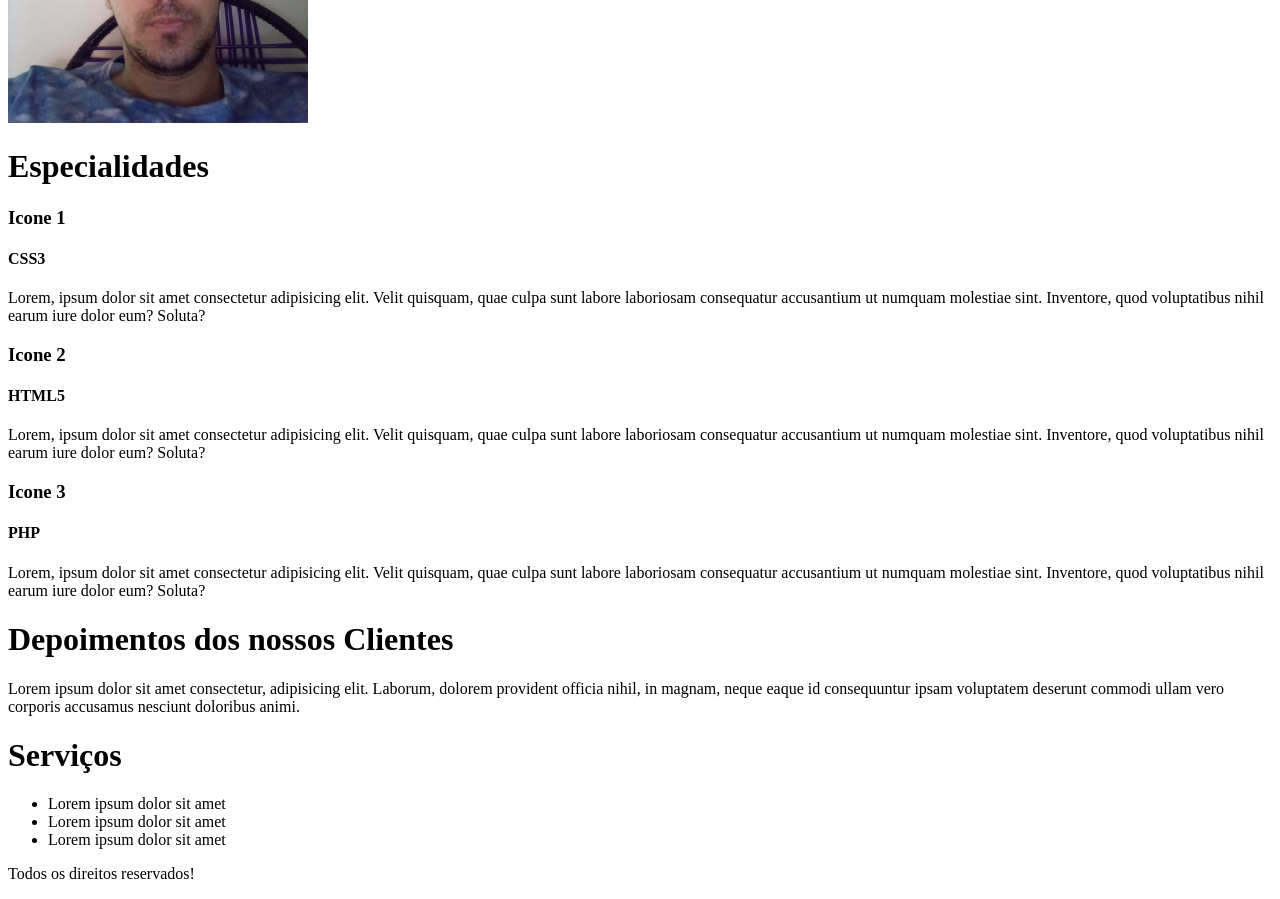
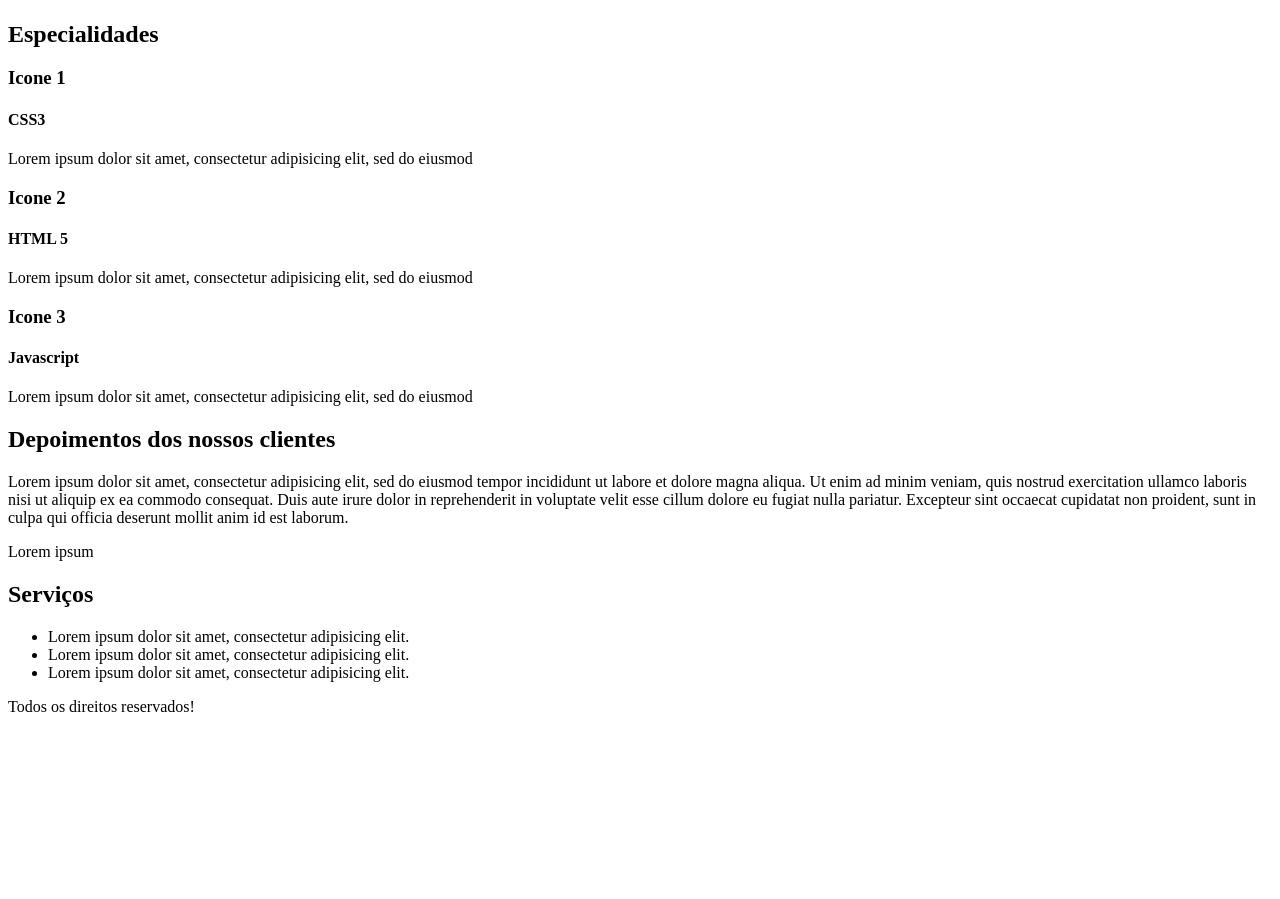
Before and after one commit to joaocastro125/projeto_curriculo, a PHP site: page / in a window 1280 px wide. Shown: the part 730-1629 px from the top of the page. After the commit the page ends 1442 px from the top, so only its background shows below. Run offline with PHP 8.4, Linux system fonts and the light colour scheme.

Commit message:
atualizando

```diff
--- a/index.php
+++ b/index.php
@@ -1,88 +1,122 @@
 <!DOCTYPE html>
-<html lang="en">
-
+<html>
 <head>
-    <meta charset="UTF-8">
-    <meta http-equiv="X-UA-Compatible" content="IE=edge">
-    <meta name="viewport" content="width=device-width, initial-scale=1.0">
-    <title>projeto html </title>
+	<title>Projeto 01</title>
+	<meta name="viewport" content="width=device-width, initial-scale=1.0">
+	<meta name="keywords" content="palavras-chave,do,meu,site">
+	<meta name="description" content="Descrição do meu website">
+	<meta charset="utf-8" />
 </head>
-
 <body>
 
-    <a href="../../">Logomarca</a>
-    <ul>
-        <a href="#">
-            <li>Home</li>
-        </a>
-        <a href="#depoimentos" target="_black">
-            <li>Depoimentos</li>
-        </a>
-        <a href="#servico">
-            <li>Serviço</li>
-        </a>
-        <a href="">
-            <li>Contatos</li>
-        </a>
-    </ul>
+	<header>
+		<div class="center">
+			<div class="logo"><a href="/">Logomarca</a></div><!--logo-->
+			<nav class="desktop">
+				<ul>
+					<li><a href="">Home</a></li>
+					<li><a href="depoimentos">Depoimentos</a></li>
+					<li><a href="servicos">Serviços</a></li>
+					<li><a href="contato">Contato</a></li>
+				</ul>
+			</nav>
+			 <nav class="mobile right">
+				<ul>
+					<li><a href="">Home</a></li>
+					<li><a href="">Depoimentos</a></li>
+					<li><a href="">Serviços</a></li>
+					<li><a href="contato">Contato</a></li>
+				</ul>
+			</nav>
+		</div><!--center-->
+	</header>
 
-    <ul>
-        <a href="">
-            <li>Home</li>
-        </a>
-        <a href="">
-            <li>Depoimentos</li>
-        </a>
-        <a href="">
-            <li>Serviço</li>
-        </a>
-        <a href="">
-            <li>Contatos</li>
-        </a>
-    </ul>
+	<section class="banner-principal">
+		<div class="center">
+			<form>
+				<h2>Qual o seu melhor email?</h2>
+				<input type="email" name="email">
+				<input type="submit" name="acao" value="Cadastrar">
+			</form>
+		</div>
+	</section>
 
-    <form action="" method="get">
-        <h1>Qual o seu melhor email?</h1>
-        <input type="text" placeholder="Informe porfavor o seu email">
-        <input type="submit" value="Cadastrar">
-    </form>
+	<section class="descricao-autor">
+		<div class="center">
+			<div class="w50">
+				<h2>João Castro</h2>
+				<p>
+					Lorem ipsum dolor sit amet, consectetur adipisicing elit, sed do eiusmodtempor incididunt ut labore et dolore magna aliqua. Ut enim ad minim veniam,
+					quis nostrud exercitation ullamco laboris nisi ut aliquip ex ea commodo
+					consequat. Duis aute irure dolor in reprehenderit in voluptate velit esse
+					cillum dolore eu fugiat nulla pariatur. Excepteur sint occaecat cupidatat non
+					proident, sunt in culpa qui officia deserunt mollit anim id est laborum.
+				</p>
+			</div>
+			<div class="w50">
+				<img src="images/foto.jpg">
+			</div>
+		</div>
+	</section>
 
-    <h1>João Castro</h1>
-    <p>Lorem ipsum dolor sit, amet consectetur adipisicing elit. Nemo quae, a ducimus ullam eveniet numquam quam aliquid autem fugiat, libero soluta, sit placeat! Voluptates molestias corrupti quam explicabo quo est.
-        Lorem, ipsum dolor sit amet consectetur adipisicing elit. Minus impedit nisi facilis ad labore eos, tenetur illo pariatur recusandae incidunt molestiae sapiente mollitia commodi in maiores, eaque dolores? Nisi, saepe.
-    </p>
-    <img src="./img/foto.jpeg" alt="foto" width="300px">
+	<section class="especialidades">
+		<h2 class="title">Especialidades</h2>
+		<div class="center">
+			<div class="box-especialidade">
+				<h3>Icone 1</h3>
+				<h4>CSS3</h4>
+				<p>Lorem ipsum dolor sit amet, consectetur adipisicing elit, sed do eiusmod</p>
+			</div><!--box-especialidade-->
 
-    <h1>Especialidades</h1>
-    <h3>Icone 1 </h3>
-    <h4>CSS3</h4>
+			<div class="box-especialidade">
+				<h3>Icone 2</h3>
+				<h4>HTML 5</h4>
+				<p>Lorem ipsum dolor sit amet, consectetur adipisicing elit, sed do eiusmod</p>
+			</div><!--box-especialidade-->
 
-    <p>Lorem, ipsum dolor sit amet consectetur adipisicing elit. Velit quisquam, quae culpa sunt labore laboriosam consequatur accusantium ut numquam molestiae sint. Inventore, quod voluptatibus nihil earum iure dolor eum? Soluta?</p>
+			<div class="box-especialidade">
+				<h3>Icone 3</h3>
+				<h4>Javascript</h4>
+				<p>Lorem ipsum dolor sit amet, consectetur adipisicing elit, sed do eiusmod</p>
+			</div><!--box-especialidade-->
+		</div>
+	</section>
 
-    <h3>Icone 2</h3>
+	<section class="extras">
+		<div class="center">
+			<div class="w50 depoimentos-container">
+				<h2 class="title">Depoimentos dos nossos clientes</h2>
 
-    <h4>HTML5</h4>
+				<div class="depoimento-single">
+					<p class="depoimento-descricao">
+						Lorem ipsum dolor sit amet, consectetur adipisicing elit, sed do eiusmod
+						tempor incididunt ut labore et dolore magna aliqua. Ut enim ad minim veniam,
+						quis nostrud exercitation ullamco laboris nisi ut aliquip ex ea commodo
+						consequat. Duis aute irure dolor in reprehenderit in voluptate velit esse
+						cillum dolore eu fugiat nulla pariatur. Excepteur sint occaecat cupidatat non
+						proident, sunt in culpa qui officia deserunt mollit anim id est laborum.
+					</p>
+					<p class="nome-autor">Lorem ipsum</p>
+				</div><!--depoimento-single-->
+			</div><!--w50-->
 
-    <p>Lorem, ipsum dolor sit amet consectetur adipisicing elit. Velit quisquam, quae culpa sunt labore laboriosam consequatur accusantium ut numquam molestiae sint. Inventore, quod voluptatibus nihil earum iure dolor eum? Soluta?</p>
+			<div id="servicos" class="w50 left servicos-container">
+				<h2 class="title">Serviços</h2>
+				<div class="servicos">
+					<ul>
+						<li>Lorem ipsum dolor sit amet, consectetur adipisicing elit.</li>
+						<li>Lorem ipsum dolor sit amet, consectetur adipisicing elit.</li>
+						<li>Lorem ipsum dolor sit amet, consectetur adipisicing elit.</li>
+					</ul>
+				</div><!--servicos-->
+			</div><!--w50-->
+		</div><!--center-->
+	</section><!--extras-->
 
-    <h3>Icone 3</h3>
-
-    <h4>PHP </h4>
-
-    <p>Lorem, ipsum dolor sit amet consectetur adipisicing elit. Velit quisquam, quae culpa sunt labore laboriosam consequatur accusantium ut numquam molestiae sint. Inventore, quod voluptatibus nihil earum iure dolor eum? Soluta?</p>
-
-    <h1 id="depoimentos">Depoimentos dos nossos Clientes</h1>
-
-    <p>Lorem ipsum dolor sit amet consectetur, adipisicing elit. Laborum, dolorem provident officia nihil, in magnam, neque eaque id consequuntur ipsam voluptatem deserunt commodi ullam vero corporis accusamus nesciunt doloribus animi.</p>
-
-    <h1 id="servico">Serviços</h1>
-    <ul>
-        <li>Lorem ipsum dolor sit amet</li>
-        <li>Lorem ipsum dolor sit amet</li>
-        <li>Lorem ipsum dolor sit amet</li>
-    </ul>
-    <p>Todos os direitos reservados!</p>
-
+	<footer>
+		<div class="center">
+			<p>Todos os direitos reservados!</p>
+		</div>
+	</footer>
 </body>
-
 </html>
```
